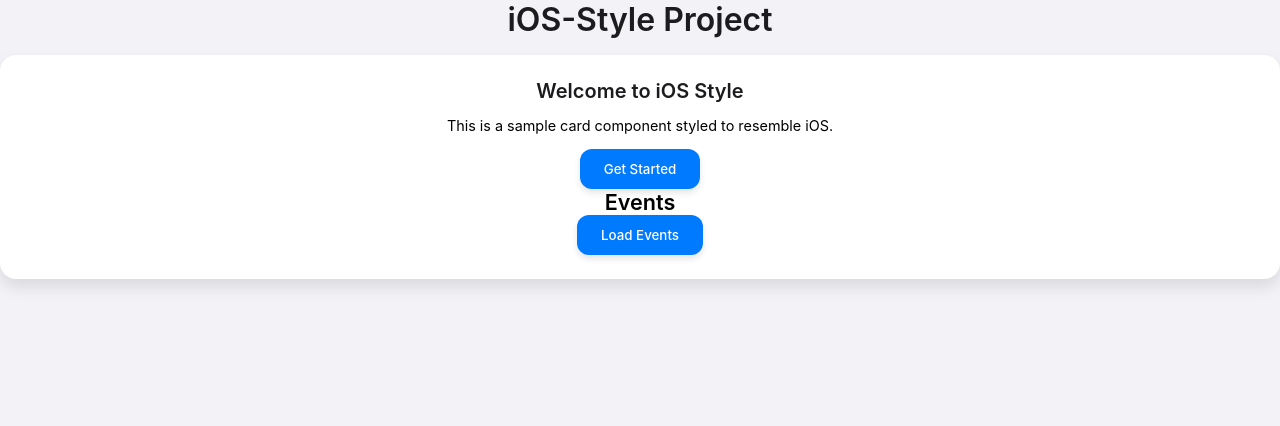
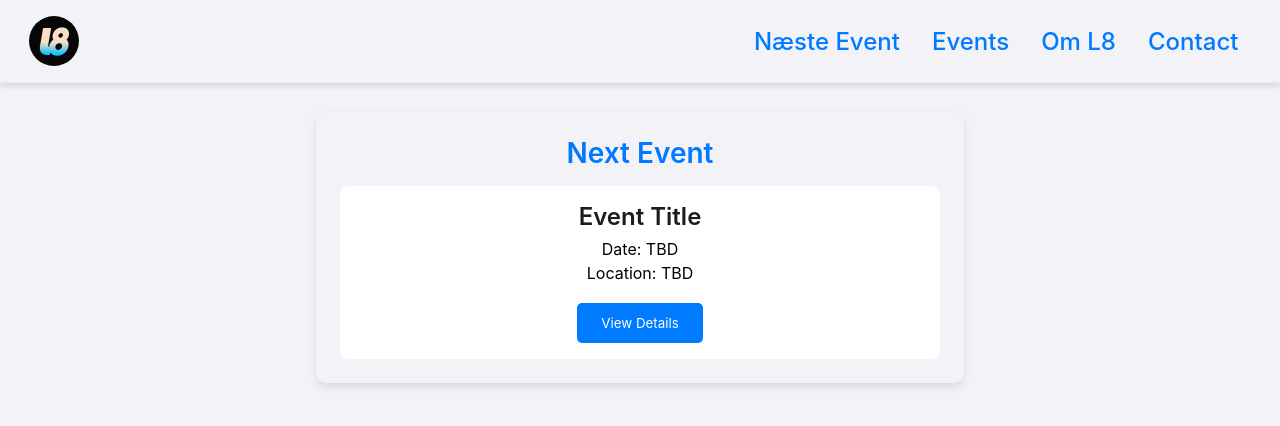
Before and after one commit to danieljappe/L8_FE, a React (Create React App) app: page / in a window 1280 px wide. Shown: the top 426 px of the page. Built offline with nearby package versions, Linux system fonts and the light colour scheme.

Commit message:
Page styling and a little layout

```diff
--- a/src/App.css
+++ b/src/App.css
@@ -1,4 +1,6 @@
 .App {
+  width: 100%;
+  height: 200vh;
   text-align: center;
 }
 
--- a/src/App.tsx
+++ b/src/App.tsx
@@ -4,16 +4,14 @@ import './App.css';
 import Button from './components/Button';
 import Card from './components/Card';
 import EventList from './components/EventList';
+import Header from "./components/Header";
+import HomePage from "./components/Homepage";
 
 function App() {
     return (
         <div className="App">
-            <h1>iOS-Style Project</h1>
-            <Card title="Welcome to iOS Style">
-                <p>This is a sample card component styled to resemble iOS.</p>
-                <Button label="Get Started" onClick={() => alert('Button Clicked')} />
-                <EventList />
-            </Card>
+            <Header title="Header"/>
+            <HomePage/>
         </div>
     );
 }
--- a/src/assets/styles/components/_card.scss
+++ b/src/assets/styles/components/_card.scss
@@ -7,6 +7,7 @@
   padding: 1.5rem;
   box-shadow: 0 8px 16px $shadow-color;
   margin: 1rem 0;
+
 
   .card-title {
     margin: 0;
--- /dev/null
+++ b/src/assets/styles/components/_homepage.scss
@@ -0,0 +1,63 @@
+// src/assets/styles/layout/_homepage.scss
+
+@import '../base/variables';
+
+.homepage {
+  max-width: 95vw; // You can adjust this width based on your layout preference
+  margin: 0 auto; // Center the container
+  padding: 5rem 1rem; // Add padding for breathing space
+  background-color: $background-color;
+  display: flex;
+  flex-direction: column;
+  align-items: center;
+
+  .next-event {
+    width: 100%;
+    max-width: 600px;
+    padding: 1.5rem;
+    margin-top: 2rem;
+    background-color: $background-color;
+    border-radius: 10px;
+    box-shadow: 0 4px 8px rgba(0, 0, 0, 0.1);
+    text-align: center;
+
+    h2 {
+      font-size: 1.75rem;
+      color: $primary-color;
+      margin-bottom: 1rem;
+    }
+
+    .event-card {
+      padding: 1rem;
+      background-color: lighten($background-color, 10%);
+      border-radius: 8px;
+
+      h3 {
+        font-size: 1.5rem;
+        color: $text-color;
+        margin-bottom: 0.5rem;
+      }
+
+      p {
+        color: darken($text-color, 20%);
+        font-size: 1rem;
+        margin: 0.25rem 0;
+      }
+
+      .details-button {
+        margin-top: 1rem;
+        padding: 0.75rem 1.5rem;
+        background-color: $primary-color;
+        color: #fff;
+        border: none;
+        border-radius: 5px;
+        cursor: pointer;
+        transition: background-color 0.3s ease;
+
+        &:hover {
+          background-color: darken($primary-color, 10%);
+        }
+      }
+    }
+  }
+}
--- a/src/assets/styles/layout/_header.scss
+++ b/src/assets/styles/layout/_header.scss
@@ -0,0 +1,54 @@
+// src/assets/styles/layout/_header.scss
+
+@import '../base/variables';
+
+.header {
+  position: fixed;
+  top: 0;
+  left: 0;
+  right: 0;
+  display: flex;
+  align-items: center;
+  justify-content: space-between; // Ensures logo is on the left, links on the right
+  padding: 1rem;
+  background-color: $background-color;
+  border-bottom: 1px solid lighten($shadow-color, 60%);
+  box-shadow: 0 4px 6px $shadow-color;
+  transition: transform 0.3s ease;
+  z-index: 1000;
+
+  &.hidden {
+    transform: translateY(-80%);
+  }
+
+  &.visible {
+    transform: translateY(0);
+  }
+
+  .logo {
+    width: 8vw; // Responsive width based on viewport
+    max-width: 50px; // Maximum width for larger screens
+    height: auto;
+    margin-left: 1vw;
+    border-radius: 50%;
+    cursor: pointer;
+  }
+
+  .nav-links {
+    display: flex;
+    gap: 2rem; // Space between links
+    margin-right: 2vw;
+
+    a {
+      color: $primary-color;
+      text-decoration: none;
+      font-weight: 500;
+      font-size: 1.5rem;
+      transition: color 0.3s;
+
+      &:hover {
+        color: darken($primary-color, 10%);
+      }
+    }
+  }
+}
--- a/src/assets/styles/main.scss
+++ b/src/assets/styles/main.scss
@@ -5,6 +5,10 @@
 @import './components/button';
 @import './pages/home';
 @import './base/variables';
+@import './layout/header';
+@import './components/homepage';
+
+
 
 body {
   font-family: $font-family;
--- /dev/null
+++ b/src/components/Header.tsx
@@ -0,0 +1,41 @@
+// src/components/Header.tsx
+
+import React, { useEffect, useState } from 'react';
+import logo from '../assets/files/l8logo.jpg';
+import '../assets/styles/layout/_header.scss';
+
+interface HeaderProps {
+    title: string;
+}
+
+const Header: React.FC<HeaderProps> = ({ title }) => {
+    const [isVisible, setIsVisible] = useState(true);
+    const [lastScrollY, setLastScrollY] = useState(0);
+
+    const handleScroll = () => {
+        const currentScrollY = window.scrollY;
+        setIsVisible(currentScrollY <= lastScrollY);
+        setLastScrollY(currentScrollY);
+    };
+
+    useEffect(() => {
+        window.addEventListener('scroll', handleScroll);
+        return () => {
+            window.removeEventListener('scroll', handleScroll);
+        };
+    }, [lastScrollY]);
+
+    return (
+        <header className={`header ${isVisible ? 'visible' : 'hidden'}`}>
+            <img src={logo} alt="Logo" className="logo" />
+            <nav className="nav-links">
+                <a href="#home">Næste Event</a>
+                <a href="#about">Events</a>
+                <a href="#services">Om L8</a>
+                <a href="#contact">Contact</a>
+            </nav>
+        </header>
+    );
+};
+
+export default Header;
--- /dev/null
+++ b/src/components/Homepage.tsx
@@ -0,0 +1,22 @@
+// src/components/HomePage.tsx
+
+import React from 'react';
+import '../assets/styles/components/_homepage.scss';
+
+const HomePage: React.FC = () => {
+    return (
+        <div className="homepage">
+            <section className="next-event">
+                <h2>Next Event</h2>
+                <div className="event-card">
+                    <h3>Event Title</h3>
+                    <p>Date: TBD</p>
+                    <p>Location: TBD</p>
+                    <button className="details-button">View Details</button>
+                </div>
+            </section>
+        </div>
+    );
+};
+
+export default HomePage;
```
Also changed, not shown: src/assets/files/l8logo.jpg (added).
